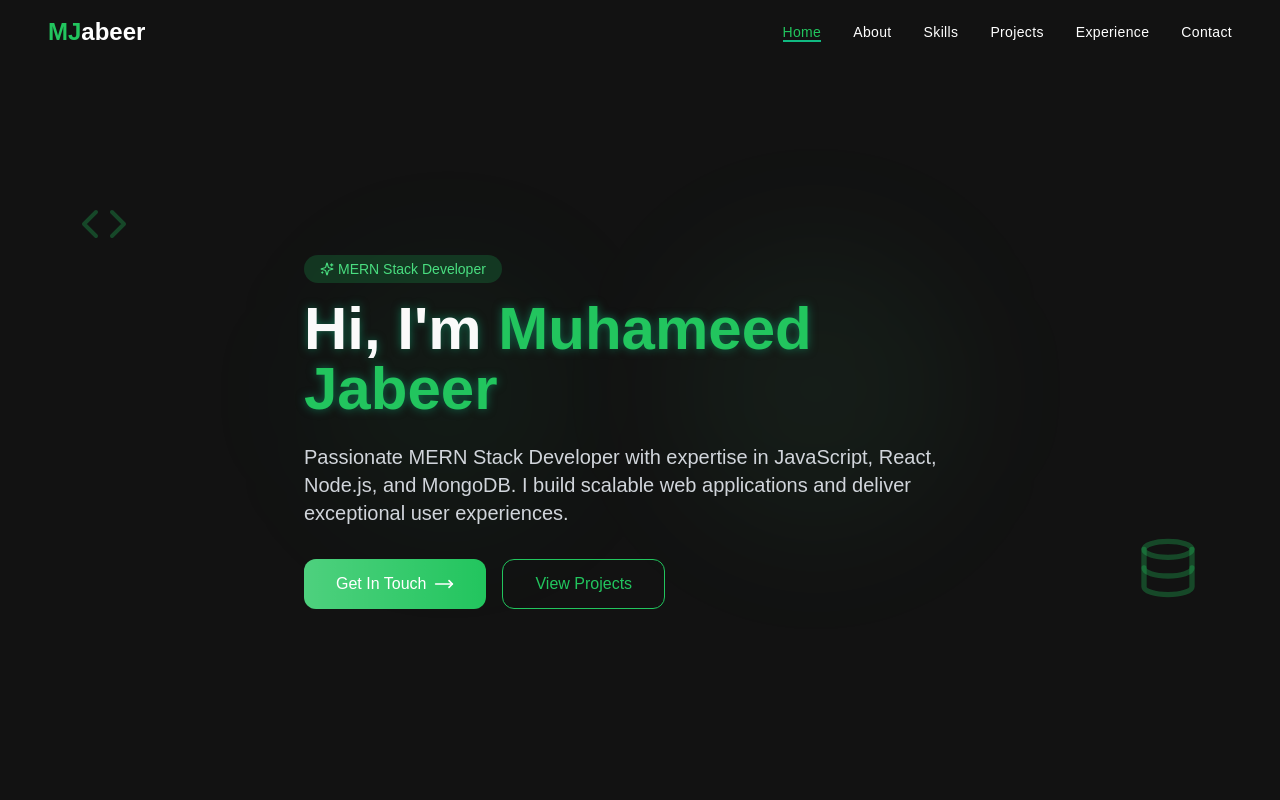
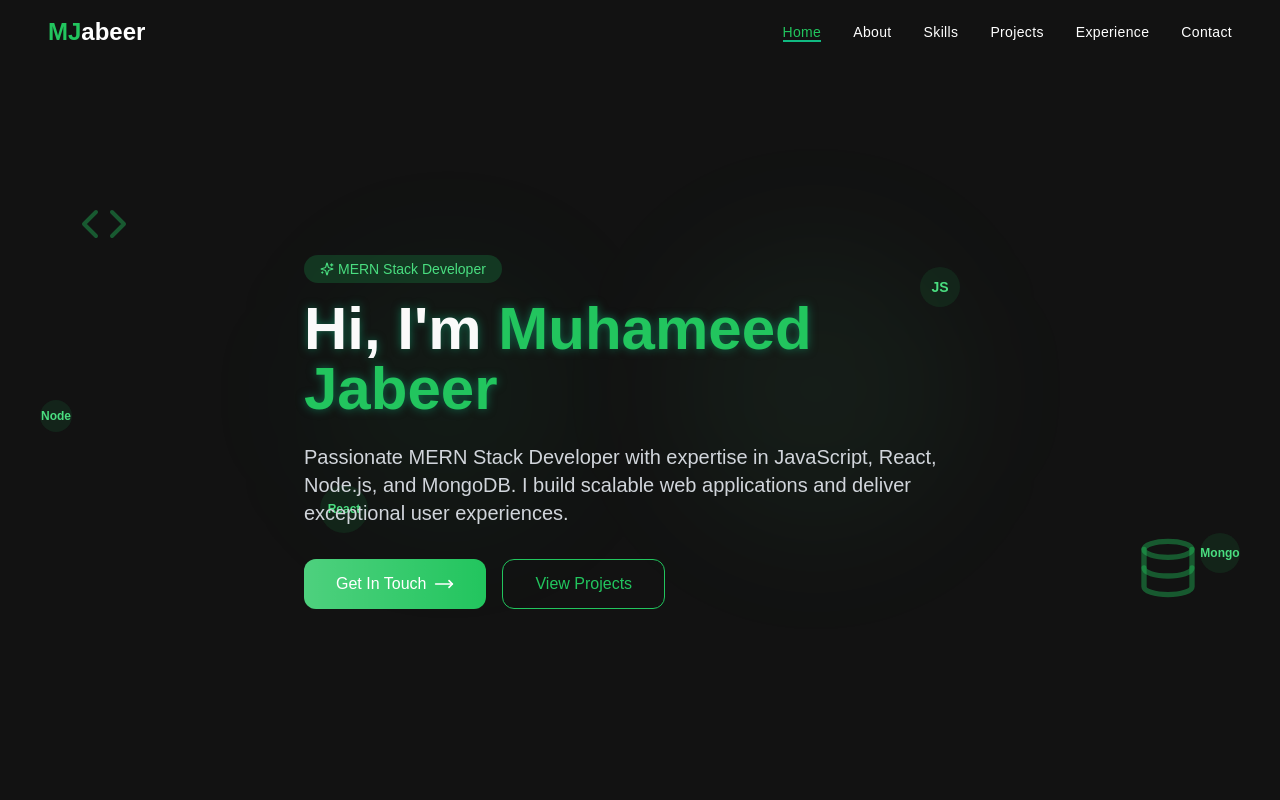
Before and after one commit to MuhammedJabeer/My_Portfolio, a React (Vite) app: page / in a window 1280 px wide. Shown: the top 800 px of the page. Built offline with nearby package versions, Linux system fonts and the light colour scheme; a web font is replaced by a local one.

Commit message:
Add tech stack logos to hero section
Add animated logos representing the tech stack to the hero section of the portfolio.

```diff
--- a/src/components/HeroSection.tsx
+++ b/src/components/HeroSection.tsx
@@ -35,12 +35,34 @@ const HeroSection = () => {
         <div className="absolute bottom-1/3 right-1/4 w-72 h-72 bg-green-400/5 rounded-full blur-3xl"></div>
       </div>
 
-      {/* Decorative Elements */}
-      <div className="absolute top-1/4 left-20 hidden lg:block">
-        <Code className="h-12 w-12 text-green-500/30" />
+      {/* Tech Stack Animated Icons */}
+      <div className="absolute top-1/4 left-20 hidden lg:block animate-float">
+        <Code className="h-12 w-12 text-green-500/40" />
       </div>
-      <div className="absolute bottom-1/4 right-20 hidden lg:block">
-        <Database className="h-16 w-16 text-green-500/30" />
+      <div className="absolute bottom-1/4 right-20 hidden lg:block animate-float" style={{ animationDelay: '1s' }}>
+        <Database className="h-16 w-16 text-green-500/40" />
+      </div>
+
+      {/* Additional Tech Stack Icons */}
+      <div className="absolute top-1/3 right-1/4 hidden lg:block animate-float" style={{ animationDelay: '0.5s' }}>
+        <div className="w-10 h-10 rounded-full bg-green-500/10 flex items-center justify-center">
+          <span className="text-green-400 font-bold text-sm">JS</span>
+        </div>
+      </div>
+      <div className="absolute bottom-1/3 left-1/4 hidden lg:block animate-float" style={{ animationDelay: '1.5s' }}>
+        <div className="w-12 h-12 rounded-full bg-green-500/10 flex items-center justify-center">
+          <span className="text-green-400 font-bold text-xs">React</span>
+        </div>
+      </div>
+      <div className="absolute top-1/2 left-10 hidden lg:block animate-float" style={{ animationDelay: '2s' }}>
+        <div className="w-8 h-8 rounded-full bg-green-500/10 flex items-center justify-center">
+          <span className="text-green-400 font-bold text-xs">Node</span>
+        </div>
+      </div>
+      <div className="absolute top-2/3 right-10 hidden lg:block animate-float" style={{ animationDelay: '2.5s' }}>
+        <div className="w-10 h-10 rounded-full bg-green-500/10 flex items-center justify-center">
+          <span className="text-green-400 font-bold text-xs">Mongo</span>
+        </div>
       </div>
 
       <div className="container mx-auto px-6 relative z-10">
```
